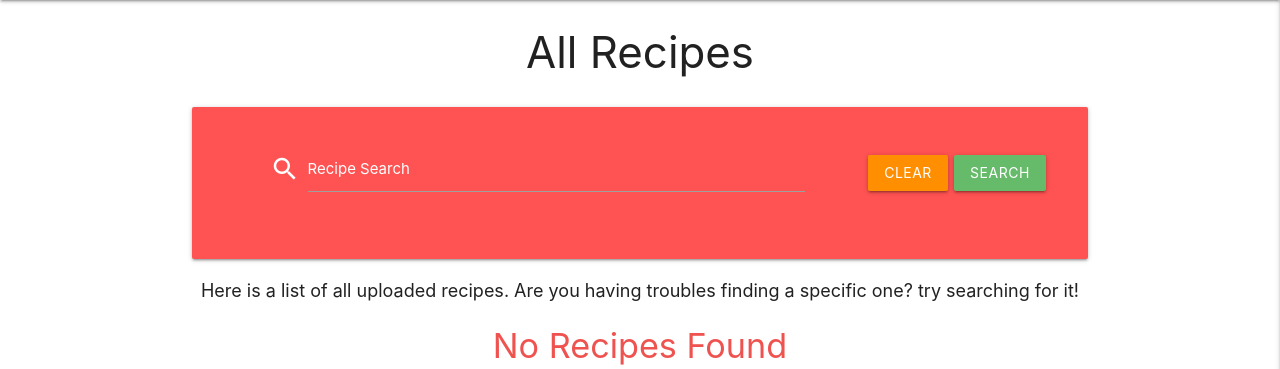
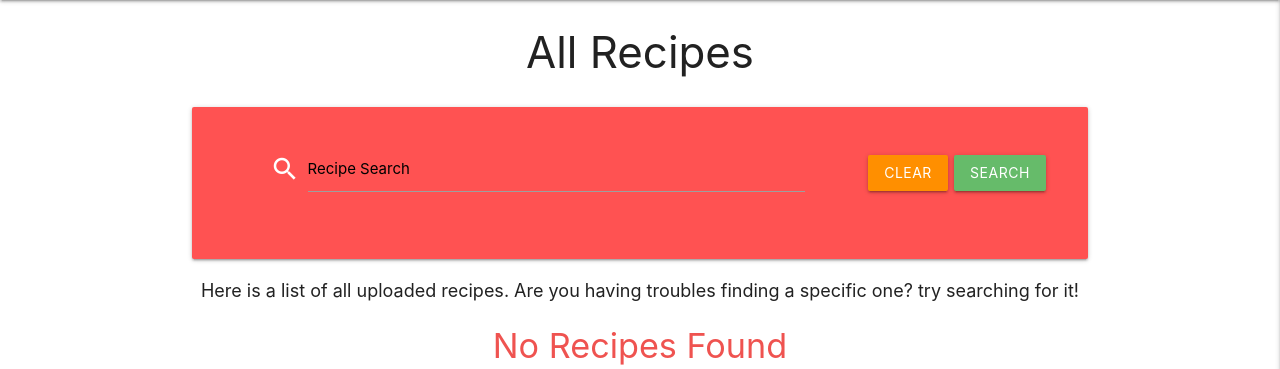
Before and after one commit to Code-Institute-Submissions/Daffie95-wikipies-MS3_MayResub, a Flask app: page /search in a window 1280 px wide. Shown: the part 64-433 px from the top of the page. Run offline with Flask 2, Linux system fonts and the light colour scheme; data that the repository does not hold is empty; some libraries are stand-ins or nearby versions.

Commit message:
changed search text color

```diff
--- a/templates/front_page.html
+++ b/templates/front_page.html
@@ -1,6 +1,7 @@
 {% extends "base.html" %} {% block content %}
 
 <h3 class="center-align">All Recipes</h3>
+
 
 <div class="row card-panel red accent-2">
   <form action="{{ url_for('search') }}" method="post" class="col s12">
@@ -14,7 +15,7 @@
           class="validate"
           required
         />
-        <label for="search" class="white-text">Recipe Search</label>
+        <label for="search" class="black-text">Recipe Search</label>
       </div>
       <div class="col s12 m3">
         <a href="{{ url_for('frontpage') }}" class="btn amber darken-3"
@@ -33,12 +34,15 @@
   </p>
 </div>
 
+
+
 {% if recipes|length > 0 %}
 
 <ul class="collapsible poput">
+
   {% for recipe in recipes %}
   <li>
-    <div class="collapsible-header red accent-2 col s12">
+    <div class="collapsible-header red accent-2 col s9">
       <div class="col s3">
         {% if session.user|lower == recipe.created_by|lower %}
         <a
```
